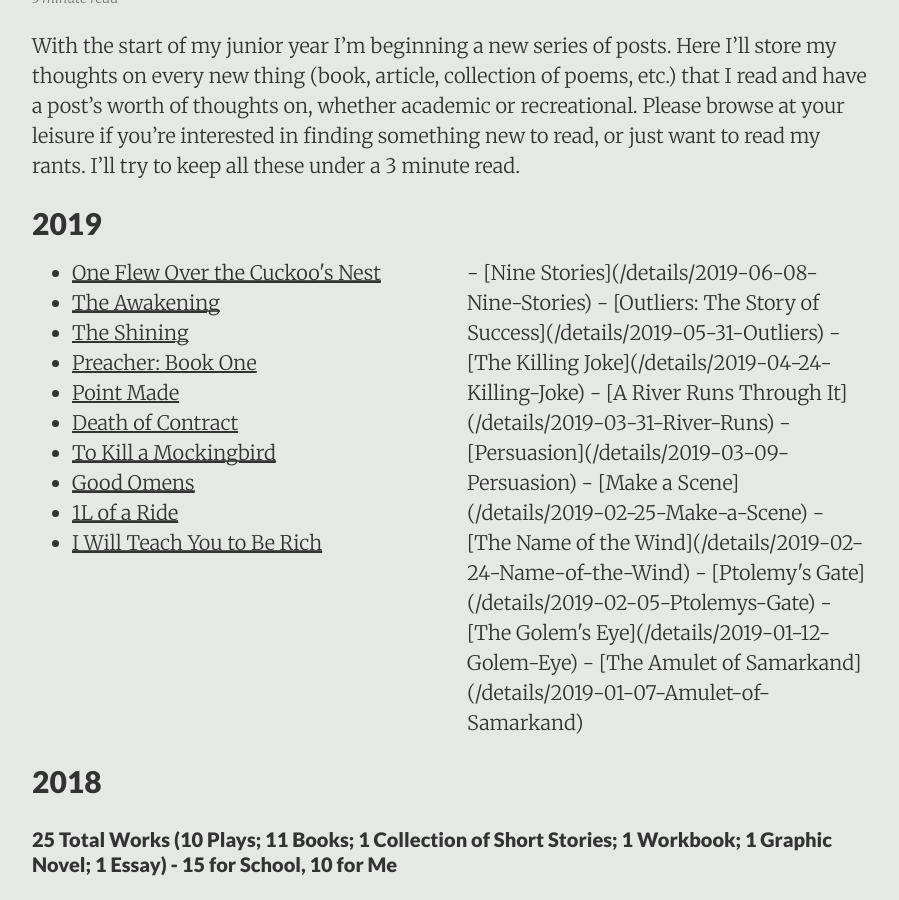
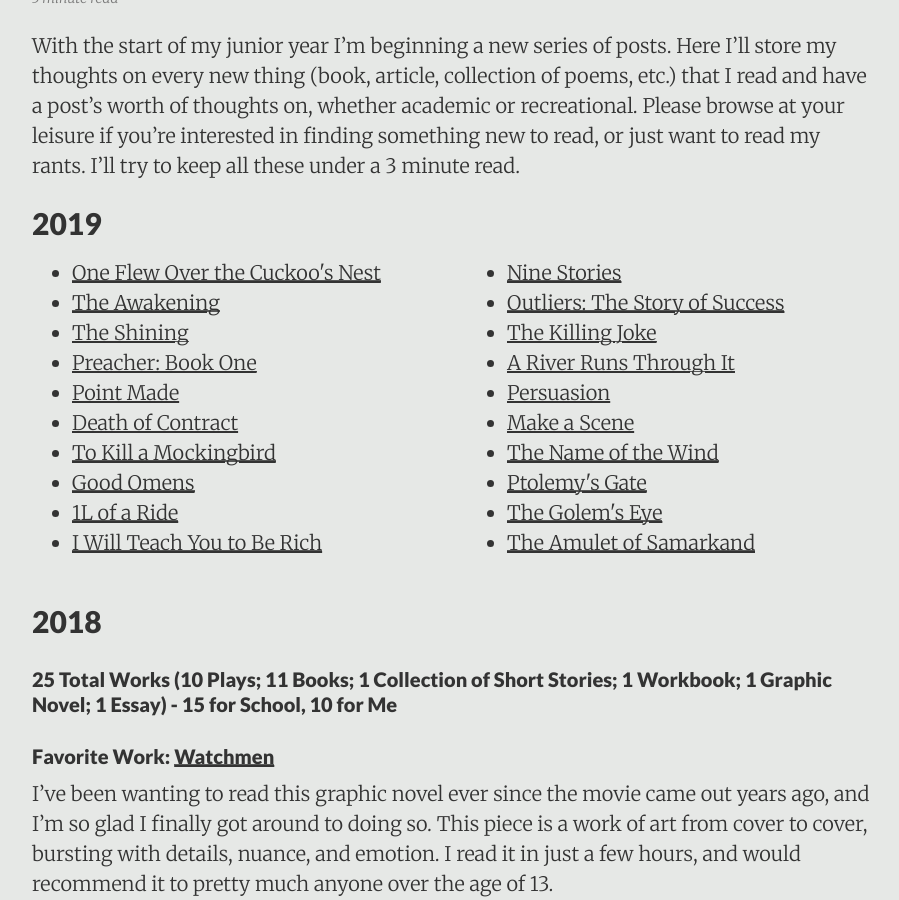
Before and after one commit to DestinyRoseMurphy/DestinyRoseMurphy.github.io, a Jekyll site: the page built from _posts/2017-08-21-Things-I've-Read.md, in a window 1280 px wide and 900 px high, scrolled down 352 px. Shown: the whole window, without its empty margins (188-1087 px from the left). Built offline with Jekyll 4.4.1, drawn with Linux system fonts in a browser that asks for light colours.

Commit message:
Column 2?

```diff
--- a/_posts/2017-08-21-Things-I've-Read.md
+++ b/_posts/2017-08-21-Things-I've-Read.md
@@ -43,16 +43,18 @@ With the start of my junior year I'm beginning a new series of posts. Here I'll
 		</ul>
 	</div>
 	<div class="col">
-- [Nine Stories](/details/2019-06-08-Nine-Stories)
-- [Outliers: The Story of Success](/details/2019-05-31-Outliers)
-- [The Killing Joke](/details/2019-04-24-Killing-Joke)
-- [A River Runs Through It](/details/2019-03-31-River-Runs)
-- [Persuasion](/details/2019-03-09-Persuasion)
-- [Make a Scene](/details/2019-02-25-Make-a-Scene)
-- [The Name of the Wind](/details/2019-02-24-Name-of-the-Wind)
-- [Ptolemy's Gate](/details/2019-02-05-Ptolemys-Gate)
-- [The Golem's Eye](/details/2019-01-12-Golem-Eye)
-- [The Amulet of Samarkand](/details/2019-01-07-Amulet-of-Samarkand)
+		<ul>
+			<li><a href="/details/2019-06-08-Nine-Stories">Nine Stories</a></li>
+			<li><a href="/details/2019-05-31-Outliers">Outliers: The Story of Success</a></li>
+			<li><a href="/details/2019-04-24-Killing-Joke">The Killing Joke</a></li>
+			<li><a href="/details/2019-03-31-River-Runs">A River Runs Through It</a></li>
+			<li><a href="/details/2019-03-09-Persuasion">Persuasion</a></li>
+			<li><a href="/details/2019-02-25-Make-a-Scene">Make a Scene</a></li>
+			<li><a href="/details/2019-02-24-Name-of-the-Wind">The Name of the Wind</a></li>
+			<li><a href="/details/2019-02-05-Ptolemys-Gate">Ptolemy's Gate</a></li>
+			<li><a href="/details/2019-01-12-Golem-Eye">The Golem's Eye</a></li>
+			<li><a href="/details/2019-01-07-Amulet-of-Samarkand">The Amulet of Samarkand</a></li>
+		</ul>
 	</div>
 </div>
 
```
